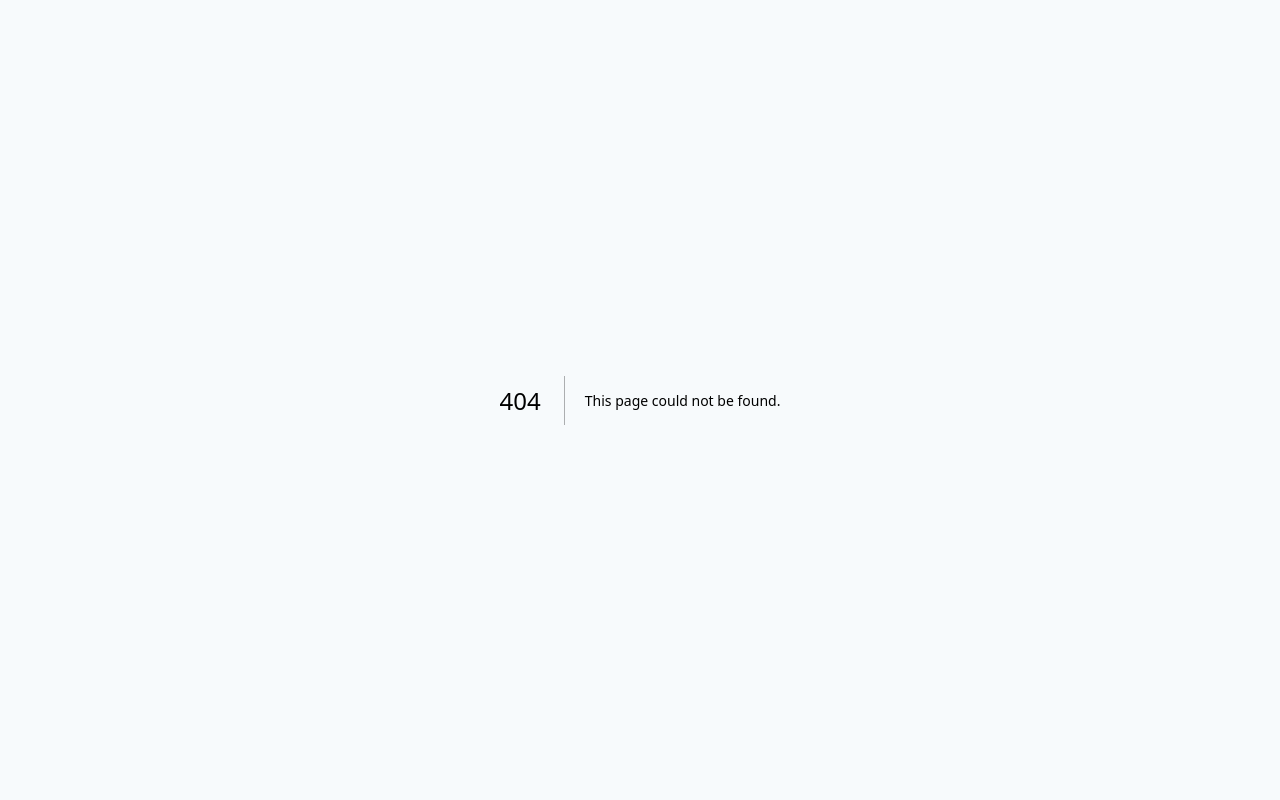
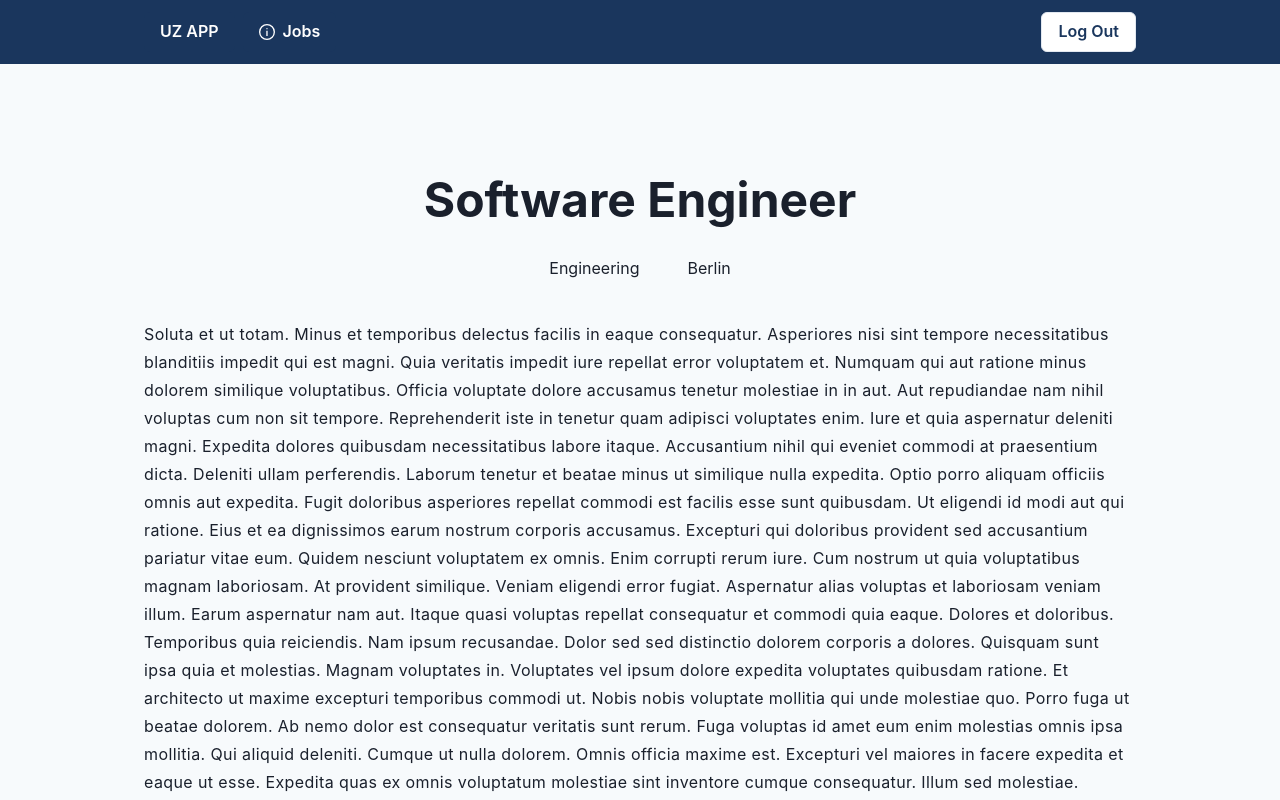
Before and after one commit to roseviet/my-app, a Next.js app in the folder frontend/uz-app/: page /dashboard/jobs/2LJ_sgmy_880G9WivH5Hf in a window 1280 px wide. Before the commit this address had no page. Built offline with nearby package versions, Linux system fonts and the light colour scheme; what @chakra-ui/next-js would draw is missing.

Commit message:
add pages dashboard jobs

```diff
--- /dev/null
+++ b/frontend/uz-app/src/features/jobs/components/create-job-form/create-job-form.tsx
@@ -0,0 +1,30 @@
+import { Box, Stack } from "@chakra-ui/react";
+
+import { Button } from "@/components/button";
+import { InputField } from "@/components/form";
+
+export type CreateJobFormProps = {
+  onSuccess: () => void;
+};
+
+export const CreateJobForm = ({ onSuccess }: CreateJobFormProps) => {
+  const onSubmit = async () => {
+    onSuccess();
+  };
+
+  return (
+    <Box w="full">
+      <Stack as="form" onSubmit={() => onSubmit()} w="full" spacing="8">
+        <InputField label="Position" />
+        <InputField label="Department" />
+        <InputField label="Location" />
+
+        <InputField type="textarea" label="Info" />
+
+        <Button isDisabled={false} isLoading={false} type="submit">
+          Create
+        </Button>
+      </Stack>
+    </Box>
+  );
+};
--- /dev/null
+++ b/frontend/uz-app/src/features/jobs/components/create-job-form/index.ts
@@ -0,0 +1 @@
+export * from "./create-job-form";
--- /dev/null
+++ b/frontend/uz-app/src/features/jobs/components/dashboard-job-info/dashboard-job-info.tsx
@@ -0,0 +1,22 @@
+import { Heading, VStack, Text, HStack, Box } from "@chakra-ui/react";
+
+import { Content } from "@/components/content";
+
+import { Job } from "../../types";
+
+export const DashboardJobInfo = ({ job }: { job: Job }) => {
+  return (
+    <VStack>
+      <VStack pt="16" pb="4" spacing="8">
+        <Heading size="2xl">{job.position}</Heading>
+        <HStack spacing="12">
+          <Text>{job.department}</Text>
+          <Text>{job.location}</Text>
+        </HStack>
+      </VStack>
+      <Box w="full">
+        <Content>{job.info}</Content>
+      </Box>
+    </VStack>
+  );
+};
--- /dev/null
+++ b/frontend/uz-app/src/features/jobs/components/dashboard-job-info/index.ts
@@ -0,0 +1 @@
+export * from "./dashboard-job-info";
--- a/frontend/uz-app/src/features/jobs/index.ts
+++ b/frontend/uz-app/src/features/jobs/index.ts
@@ -1,4 +1,6 @@
 // components:
+export * from "./components/create-job-form";
+export * from "./components/dashboard-job-info";
 export * from "./components/jobs-list";
 export * from "./components/public-job-info";
 
--- /dev/null
+++ b/frontend/uz-app/src/layouts/dashboard-layout.tsx
@@ -0,0 +1,62 @@
+import { InfoOutlineIcon } from "@chakra-ui/icons";
+import { Box, Container, Flex, HStack } from "@chakra-ui/react";
+import { ReactNode } from "react";
+
+import { Button } from "@/components/button";
+import { Link } from "@/components/link";
+import { useUser } from "@/testing/test-data";
+
+type DashboardLayoutProps = {
+  children: ReactNode;
+};
+
+export const DashboardLayout = ({ children }: DashboardLayoutProps) => {
+  const user = useUser();
+
+  return (
+    <Box as="section" h="100vh" overflowY="auto">
+      <Navbar />
+      <Container as="main" maxW="container.lg" py="12">
+        {children}
+      </Container>
+      <Box py="8" textAlign="center">
+        <Link href={`/organizations/${user.data?.organizationId}`}>
+          View Public Organization Page
+        </Link>
+      </Box>
+    </Box>
+  );
+};
+
+const Navbar = () => {
+  return (
+    <Box as="nav" bg="primary" color="primaryAccent">
+      <Container maxW="container.lg" size="3xl" py="3">
+        <Flex justify="space-between">
+          <HStack>
+            <Link variant="solid" href="/">
+              UZ APP
+            </Link>
+            <HStack spacing="1">
+              <Link
+                icon={<InfoOutlineIcon />}
+                variant="solid"
+                href="/dashboard/jobs"
+              >
+                Jobs
+              </Link>
+            </HStack>
+          </HStack>
+          <HStack>
+            <Button
+              variant="outline"
+              onClick={() => console.log("Logging Out...")}
+            >
+              Log Out
+            </Button>
+          </HStack>
+        </Flex>
+      </Container>
+    </Box>
+  );
+};
--- /dev/null
+++ b/frontend/uz-app/src/pages/dashboard/jobs/[jobId].tsx
@@ -0,0 +1,37 @@
+import { useRouter } from "next/router";
+import { ReactElement } from "react";
+
+import { Loading } from "@/components/loading";
+import { NotFound } from "@/components/not-found";
+import { Seo } from "@/components/seo";
+import { DashboardJobInfo } from "@/features/jobs";
+import { DashboardLayout } from "@/layouts/dashboard-layout";
+import { useJob } from "@/testing/test-data";
+
+const DashboardJobPage = () => {
+  const router = useRouter();
+  const jobId = router.query.jobId as string;
+
+  const job = useJob(jobId);
+
+  if (job.isLoading) {
+    return <Loading />;
+  }
+
+  if (!job.data) {
+    return <NotFound />;
+  }
+
+  return (
+    <>
+      <Seo title={`${job.data.position} | ${job.data.location}`} />
+      <DashboardJobInfo job={job.data} />
+    </>
+  );
+};
+
+DashboardJobPage.getLayout = function getLayout(page: ReactElement) {
+  return <DashboardLayout>{page}</DashboardLayout>;
+};
+
+export default DashboardJobPage;
--- /dev/null
+++ b/frontend/uz-app/src/pages/dashboard/jobs/index.tsx
@@ -0,0 +1,48 @@
+import { PlusSquareIcon } from "@chakra-ui/icons";
+import { Heading, HStack } from "@chakra-ui/react";
+import { ReactElement } from "react";
+
+import { Link } from "@/components/link";
+import { Loading } from "@/components/loading";
+import { Seo } from "@/components/seo";
+import { JobsList } from "@/features/jobs";
+import { DashboardLayout } from "@/layouts/dashboard-layout";
+import { useJobs, useUser } from "@/testing/test-data";
+
+const DashboardJobsPage = () => {
+  const user = useUser();
+
+  const jobs = useJobs(user.data?.organizationId ?? "");
+
+  if (jobs.isLoading) return <Loading />;
+
+  if (!user.data) return null;
+
+  return (
+    <>
+      <Seo title="Jobs" />
+      <HStack mb="8" align="center" justify="space-between">
+        <Heading>Jobs</Heading>
+        <Link
+          icon={<PlusSquareIcon />}
+          variant="solid"
+          href="/dashboard/jobs/create"
+        >
+          Create Job
+        </Link>
+      </HStack>
+      <JobsList
+        jobs={jobs.data || []}
+        isLoading={jobs.isLoading}
+        organizationId={user.data.organizationId}
+        type="dashboard"
+      />
+    </>
+  );
+};
+
+DashboardJobsPage.getLayout = function getLayout(page: ReactElement) {
+  return <DashboardLayout>{page}</DashboardLayout>;
+};
+
+export default DashboardJobsPage;
--- a/frontend/uz-app/src/pages/index.tsx
+++ b/frontend/uz-app/src/pages/index.tsx
@@ -1,5 +1,6 @@
 import { Center, Heading, Text, VStack } from "@chakra-ui/react";
 
+import { Link } from "@/components/link";
 import { Seo } from "@/components/seo";
 
 const LandingPage = () => {
@@ -12,6 +13,9 @@ const LandingPage = () => {
           <Text fontSize={{ base: "lg", md: "xl" }} maxW="2xl" color="muted">
             The custom app for UZ
           </Text>
+          <Link href={"/dashboard/jobs"} variant="solid">
+            Go to Sample Dashboard Jobs
+          </Link>
         </VStack>
       </Center>
     </>
```
Also changed, not shown: frontend/uz-app/src/pages/dashboard/jobs/create.tsx (added, +29 -0 lines).
